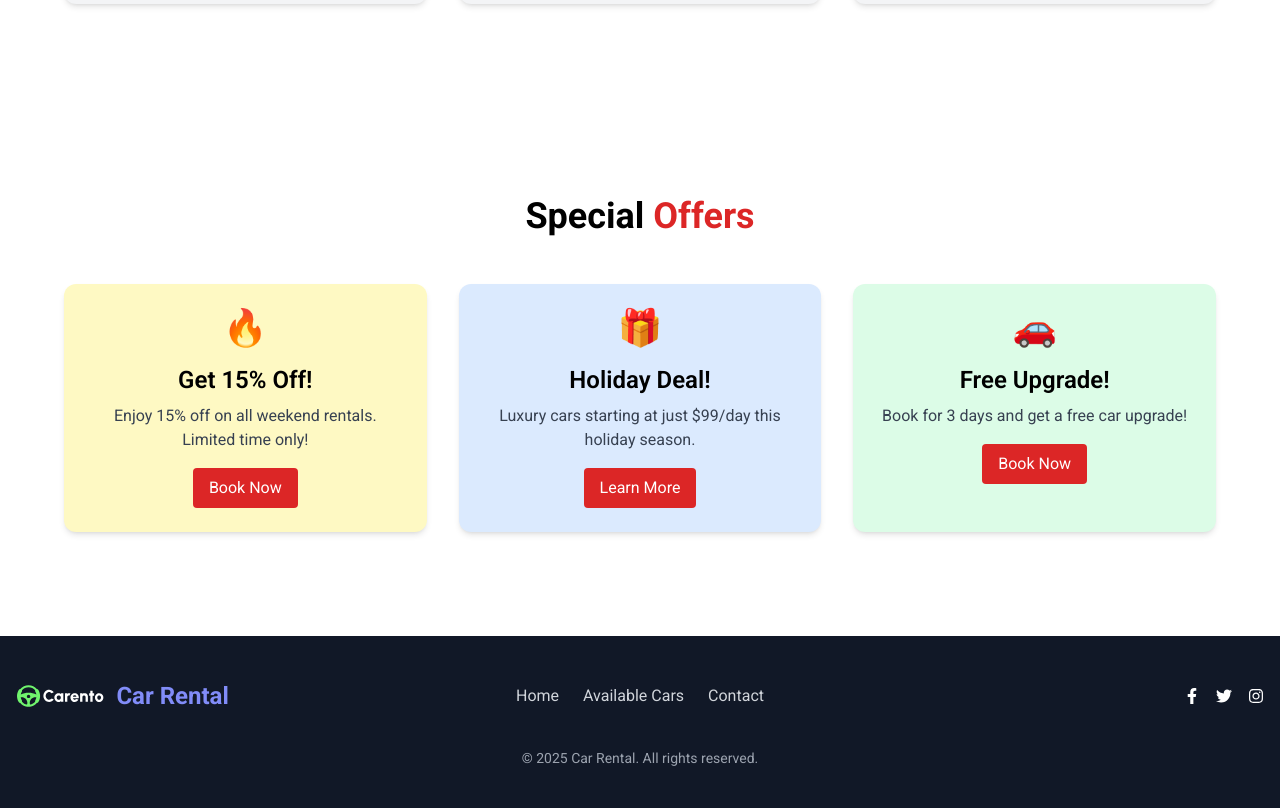
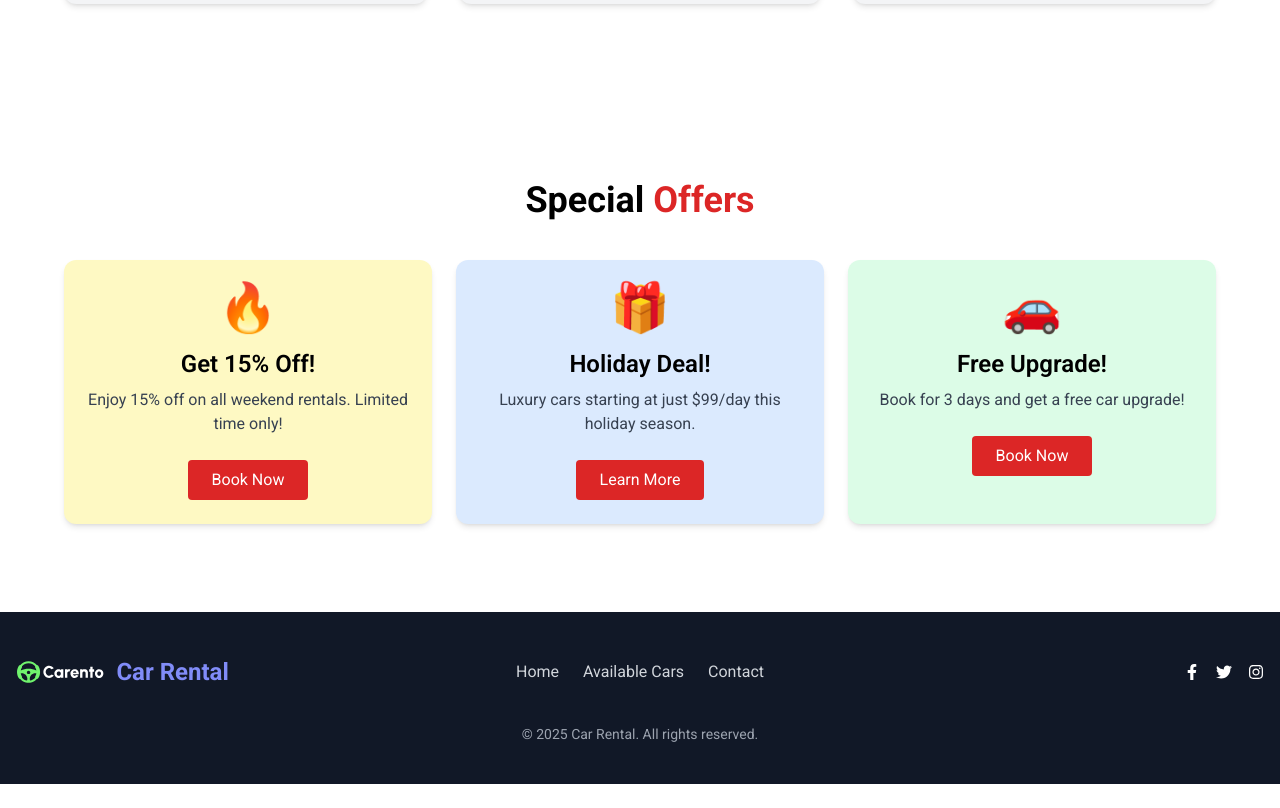
Before and after one commit to codewithsiham1/car-rental-Client-Repo, a React (Vite) app: page / in a window 1280 px wide. Shown: the part 1800-2608 px from the top of the page. After the commit the page ends 2584 px from the top, so only its background shows below. Built offline with nearby package versions, Linux system fonts and the light colour scheme; no server answers.

Commit message:
special offer the regular customar

```diff
--- a/src/Pages/SpecialOffers.jsx
+++ b/src/Pages/SpecialOffers.jsx
@@ -32,23 +32,23 @@ const SpecialOffers = () => {
   ];
 
   return (
-    <section className="py-16 px-4 bg-white">
+    <section className="py-12 px-4 bg-white">
       <div className="max-w-6xl mx-auto text-center">
-        <h2 className="text-4xl font-bold mb-12" data-aos="fade-up">
+        <h2 className="text-3xl sm:text-4xl font-bold mb-10" data-aos="fade-up">
           Special <span className="text-red-600">Offers</span>
         </h2>
-        <div className="grid gap-8 md:grid-cols-3">
+        <div className="grid gap-6 sm:grid-cols-1 md:grid-cols-2 lg:grid-cols-3">
           {offers.map((offer, index) => (
             <div
               key={index}
-              className={`${offer.bgColor} p-6 rounded-xl shadow-md transform transition duration-300 hover:scale-105 hover:shadow-lg`}
+              className={`${offer.bgColor} p-6 rounded-xl shadow-md transform transition duration-300 hover:scale-105 hover:shadow-lg flex flex-col items-center`}
               data-aos="fade-right"
               data-aos-delay={index * 200}
             >
-              <div className="text-4xl mb-4">{offer.icon}</div>
-              <h3 className="text-2xl font-semibold mb-2">{offer.title}</h3>
-              <p className="text-gray-700 mb-4">{offer.description}</p>
-              <button className="px-4 py-2 bg-red-600 text-white rounded hover:bg-red-700 transition">
+              <div className="text-5xl mb-4">{offer.icon}</div>
+              <h3 className="text-xl sm:text-2xl font-semibold mb-2">{offer.title}</h3>
+              <p className="text-gray-700 mb-6 text-center">{offer.description}</p>
+              <button className="px-6 py-2 bg-red-600 text-white rounded hover:bg-red-700 transition w-full sm:w-auto">
                 {offer.buttonText}
               </button>
             </div>
```
